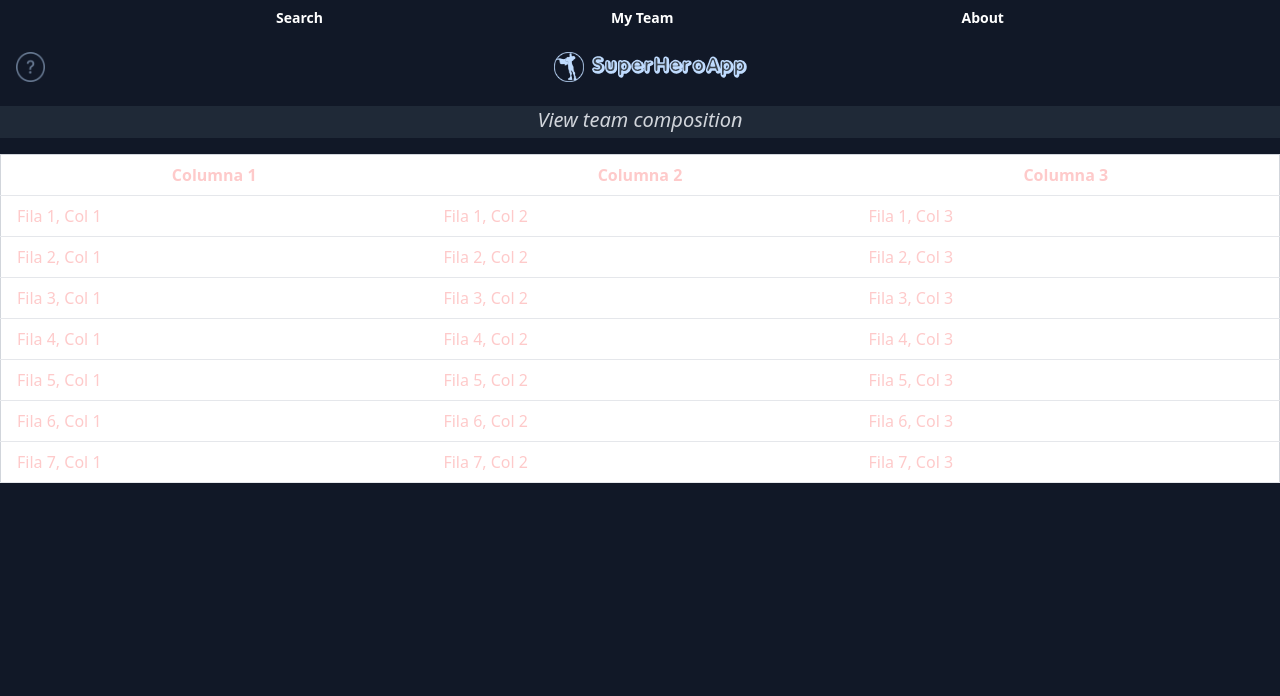
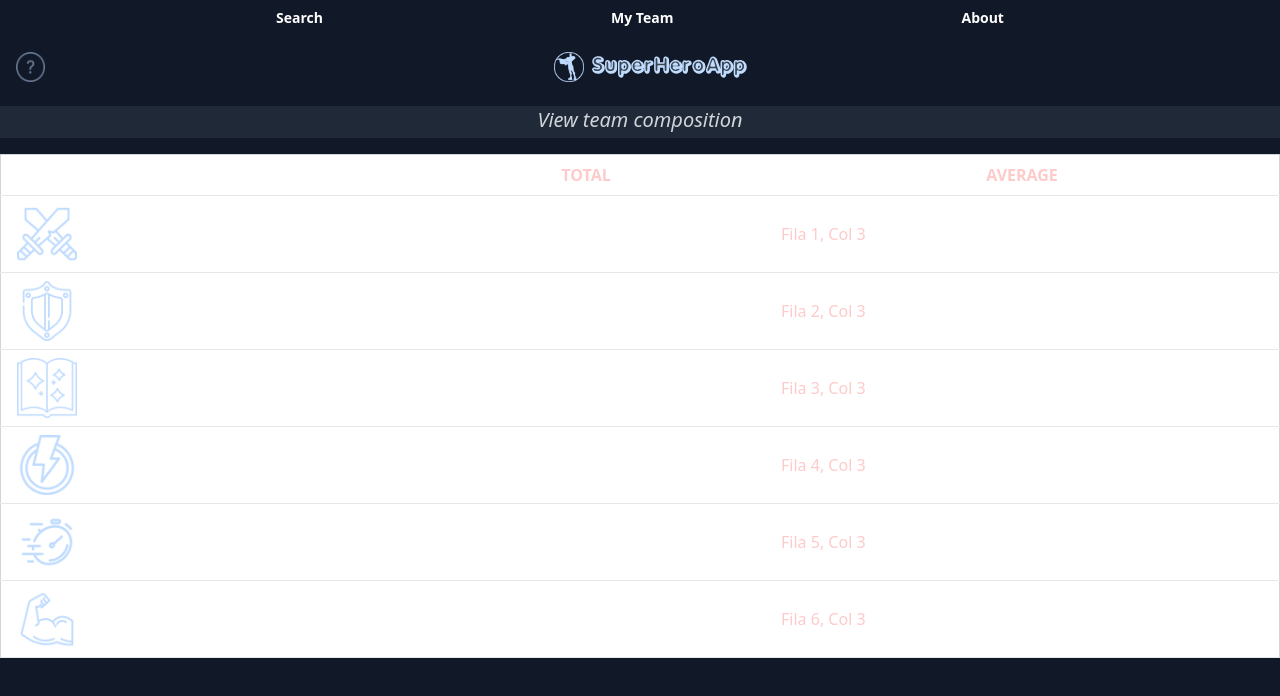
Before and after one commit to demaime/heroapp, a Next.js app: page /team in a window 1280 px wide. Both pictures are taken after a click on the button "View stats". Shown: the top 696 px of the page. Built offline with nearby package versions, Linux system fonts and the light colour scheme.

Commit message:
trabajando funcion sumar powerstats

```diff
--- a/src/components/TeamStats.tsx
+++ b/src/components/TeamStats.tsx
@@ -1,5 +1,7 @@
 import { Hero } from "@/types/hero-type";
 import React from "react";
+import { Fade } from "react-awesome-reveal";
+import Image from "next/image";
 
 interface TeamStatsProps {
   team: Hero[];
@@ -15,26 +17,62 @@ export default function TeamStats({ team }: TeamStatsProps) {
     "strength",
   ];
 
+  function sumarTotales(superheroes: Hero[]) {
+    // Inicializa un objeto para almacenar los totales
+    const totales = {
+      combat: 0,
+      durability: 0,
+      intelligence: 0,
+      power: 0,
+      speed: 0,
+      strength: 0,
+    };
+
+    // Itera sobre cada superhéroe y suma los valores
+    superheroes.forEach((heroe: Hero) => {
+      Object.keys(totales).forEach((propiedad: string) => {
+        // Convierte la cadena en un número, si es posible
+        const valor = parseInt(heroe[propiedad], 10) || 0;
+        // Suma el valor a la propiedad correspondiente
+        totales[propiedad] += valor;
+      });
+    });
+
+    return totales;
+  }
+
+  // Llama a la función con tu array de superhéroes
+  const totales = sumarTotales(team);
+
+  console.log(totales);
+
   return (
     <div className="text-red-200">
+      <Fade cascade={true} duration={400} damping={0.3}>
         <div>
           <table className="min-w-full bg-white border border-gray-300">
             <thead>
               <tr>
-              <th className="py-2 px-4 border-b">Columna 1</th>
-              <th className="py-2 px-4 border-b">Columna 2</th>
-              <th className="py-2 px-4 border-b">Columna 3</th>
+                <th className="py-2 px-4 border-b"></th>
+                <th className="py-2 px-4 border-b">TOTAL</th>
+                <th className="py-2 px-4 border-b">AVERAGE</th>
               </tr>
             </thead>
             <tbody>
-            {Array.from({ length: 7 }).map((_, index) => (
+              {powerstatsTitles.map((stat, index) => (
                 <tr key={index}>
-                <td className="py-2 px-4 border-b">{`Fila ${
-                  index + 1
-                }, Col 1`}</td>
-                <td className="py-2 px-4 border-b">{`Fila ${
-                  index + 1
-                }, Col 2`}</td>
+                  <td className="py-2 px-4 border-b">
+                    {" "}
+                    <Image
+                      src={`/assets/powerstats/${stat}.png`}
+                      alt={`${stat} powerstat`}
+                      width={60}
+                      height={60}
+                    />
+                  </td>
+                  <td className="py-2 px-4 border-b text-center">
+                    {/* {teamStats.map((hero) => hero[stat])} */}
+                  </td>
                   <td className="py-2 px-4 border-b">{`Fila ${
                     index + 1
                   }, Col 3`}</td>
@@ -45,6 +83,7 @@ export default function TeamStats({ team }: TeamStatsProps) {
         </div>
 
         {team.map((hero) => hero.name)}
+      </Fade>
     </div>
   );
 }
--- a/src/pages/index.tsx
+++ b/src/pages/index.tsx
@@ -1,7 +1,7 @@
 // @ts-nocheck
 
 import { useEffect, useState } from "react";
-import Router, { useRouter } from "next/router";
+import Router from "next/router";
 import SearchBar from "@/components/SearchBar";
 import { Hero } from "@/types/hero-type";
 import { Fade } from "react-awesome-reveal";
@@ -19,11 +19,20 @@ export default function Home() {
   const [results, setResults] = useState([]);
   const [chosenHero, setChosenHero] = useState<Hero>();
   const [myTeam, setMyTeam] = useState<Hero[] | []>([]);
+  // const [teamIDS, setTeamIDS] = useState([]);
+
+  // const queryAnterior = Router.router?.query;
+
+  // console.log(Router.router?.query.ids);
 
   useEffect(() => {
+    // Router.router.query.ids
+    //   ? setTeamIDS(Router.router.query.ids?.toString().split(","))
+    //   : setTeamIDS([...teamIDS, myTeam.map((member) => member.id)]);
     const teamIds = myTeam.map((member) => member.id);
-    //en caso de que funcione, habria que buscar la forma de que cuando vuelvo de otra page a esta, no se reinicien los params
-    const idsParam = teamIds.join(",");
+    // buscar la forma de que cuando vuelvo de otra page a esta, no se reinicien los params
+    const idsParam =
+      teamIds.length > 0 ? teamIds.join(",") : Router.router.query.ids;
     // Actualiza la URL con los teamIds
     Router.push(`?ids=${idsParam}`, undefined, { shallow: true });
   }, [myTeam]);
```
Lines whose indentation alone changed are shown as unchanged.
